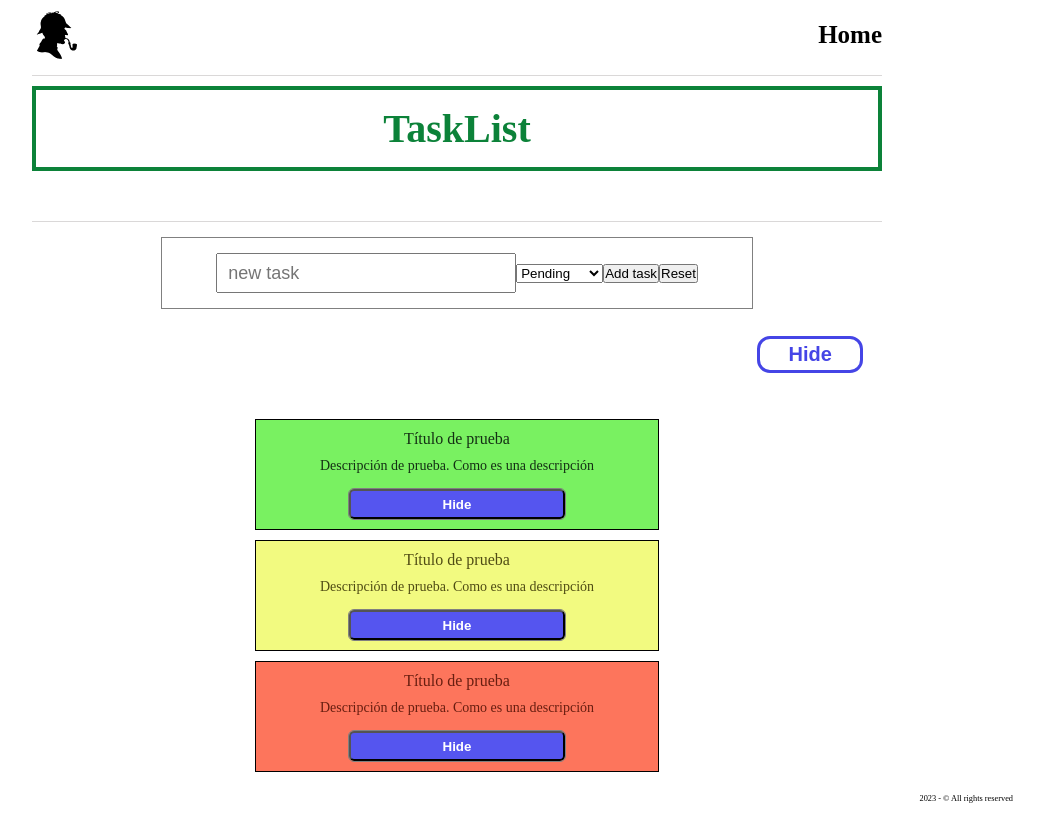
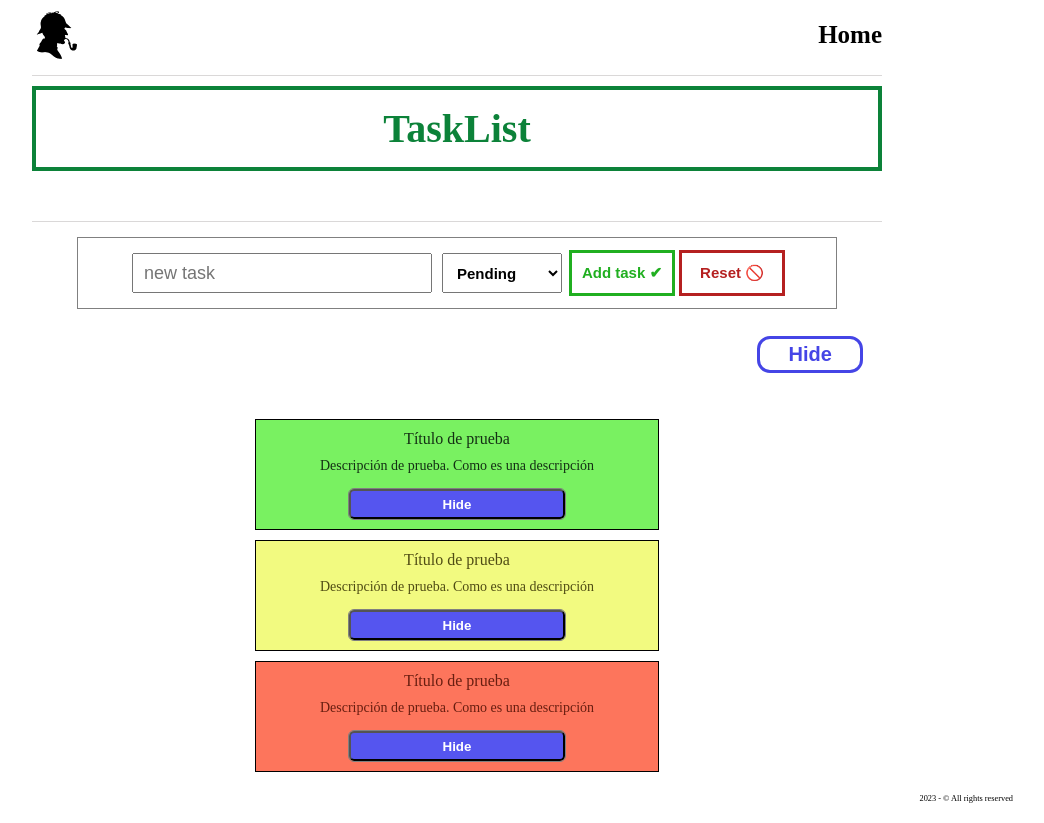
Before and after one commit to RubenSH51/taskmaster, a React (Create React App) app: page / in a window 1280 px wide. Shown: the whole page, without its empty margins (183-1227 px from the left). Built offline with nearby package versions, Linux system fonts and the light colour scheme.

Commit message:
estilos en los botones, local storage y 4to digito en id de tareas

```diff
--- a/src/App.js
+++ b/src/App.js
@@ -1,6 +1,6 @@
  // rafc is the shortcut // Apparently we don't need the first line
 import "./app.css"
-import { useState } from "react";
+import { useState,useEffect } from "react";
 import { Header } from "./components/Header"
 import { TaskList } from "./components/TaskList";
 import { Footer } from "./components/Footer";
@@ -9,7 +9,13 @@ import { AddTask } from "./components/AddTask";
 
 
 export const App = () => {
-  const [tasks, setTasks] = useState([])
+  const [tasks, setTasks] = useState(() => {
+    const datosAlmacenados = localStorage.getItem("tareas");
+    return datosAlmacenados ? JSON.parse(datosAlmacenados) : [];
+  });
+  useEffect(() => {
+    localStorage.setItem("tareas", JSON.stringify(tasks));
+  }, [tasks]);
   // const [tasks, setTasks] = useState([
   //   {id: 1432,
   //   name: "Watch class",
--- a/src/components/AddTask.css
+++ b/src/components/AddTask.css
@@ -3,6 +3,7 @@
     width: 70%;
     margin: 15px auto 15px;
     display: flex;
+    justify-content: center;
 }
 
 .addtask form
@@ -12,6 +13,7 @@
     border: 1px solid gray;
     padding: 15px 54px;
     margin: 0 auto;
+    gap: 10px;
 }
 
 .addtask form label
@@ -27,3 +29,54 @@
     padding-left: 10px;
     font-size: 1.8rem;
 }
+
+.addtask form select
+{
+    height: 40px;
+    padding: 10px;
+    font-size: 1.5rem;
+    font-weight: bolder;
+}
+
+.addtask form button
+{
+    width: 100px;
+    height: 40px;
+    font-size: 1.5rem;
+    font-weight: bolder;
+}
+
+.addtask form .reset
+{
+    background-color: transparent;
+    outline: 3px solid #b52020;
+    border: none;
+    color: #b52020;
+    transition: 0.2s all ease-in-out;
+
+}
+
+.addtask form .reset:hover
+{
+    color: white;
+    background-color: #b52020;
+    outline: none;
+    border-radius: 10px;
+}
+
+.addtask form .addtaskBTN
+{
+    background-color: transparent;
+    outline: 3px solid rgb(32, 175, 32);
+    border: none;
+    color: rgb(32, 175, 32);
+    transition: 0.2s all ease-in-out;
+}
+
+.addtask form .addtaskBTN:hover
+{
+    color: white;
+    background-color: rgb(32, 175, 32);
+    outline: none;
+    border-radius: 10px;
+}
--- a/src/components/AddTask.js
+++ b/src/components/AddTask.js
@@ -10,7 +10,7 @@ export const AddTask = ({tasks,setTasks}) => {
     {
       //console.log(e.target.value)
       setNewTask(e.target.value)
-      localStorage.setItem('tasks',JSON.stringify(newTask))
+
     }
 
     function handleReset()
@@ -28,8 +28,16 @@ export const AddTask = ({tasks,setTasks}) => {
         completed: Boolean(taskProgress)
       }
       console.log(task)
-      setTasks([...tasks,task])
+      //if (task.id<1000){task.id = '0'+task.id}else{task.id = task.id.toString()}
+      task.id = String(task.id).padStart(4, '0');
+      console.log(task)
+      //setTasks([...tasks,task])
+
+
+      setTasks((tasks) => [...tasks, task]);
+
       handleReset()
+
     }
 
 
@@ -49,8 +57,8 @@ export const AddTask = ({tasks,setTasks}) => {
               <option value={false}>Pending</option>
               <option value={true}>Completed</option>
             </select>
-            <button>Add task</button>
-            <button className="reset" type="button" onClick={handleReset}>Reset</button>
+            <button className="addtaskBTN">Add task ✔</button>
+            <button className="reset" type="button" onClick={handleReset}>Reset 🚫</button>
         </form>
     </section>
   )
--- a/src/components/TaskList.js
+++ b/src/components/TaskList.js
@@ -16,6 +16,7 @@ export const TaskList = ({tasks,setTasks}) => {
   }
 
 
+
   return (
     <main>
         <button className="toggleBTN" onClick={() => setShow(!show)}>{show ? "Hide" : "Show"}</button>
```
